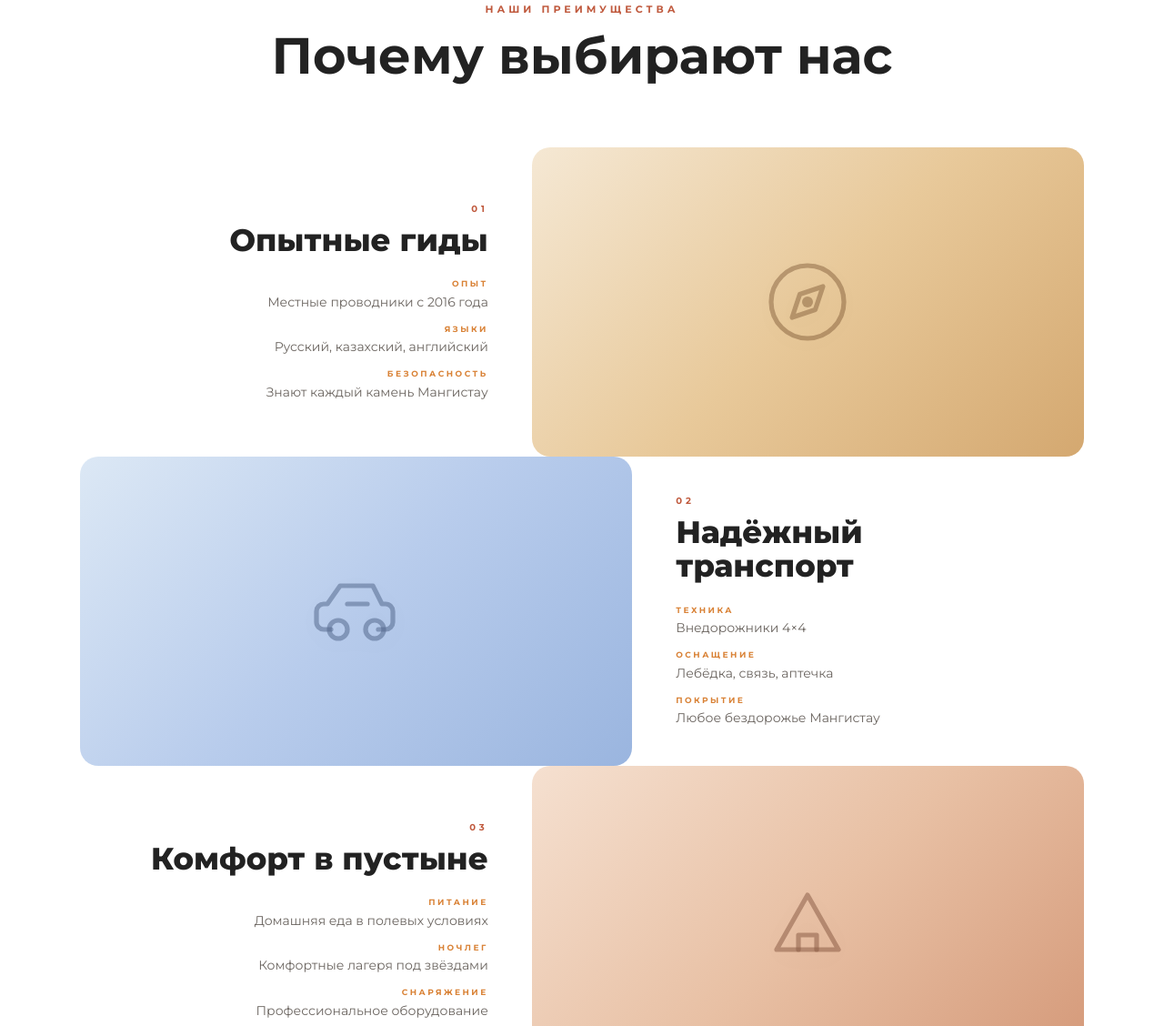
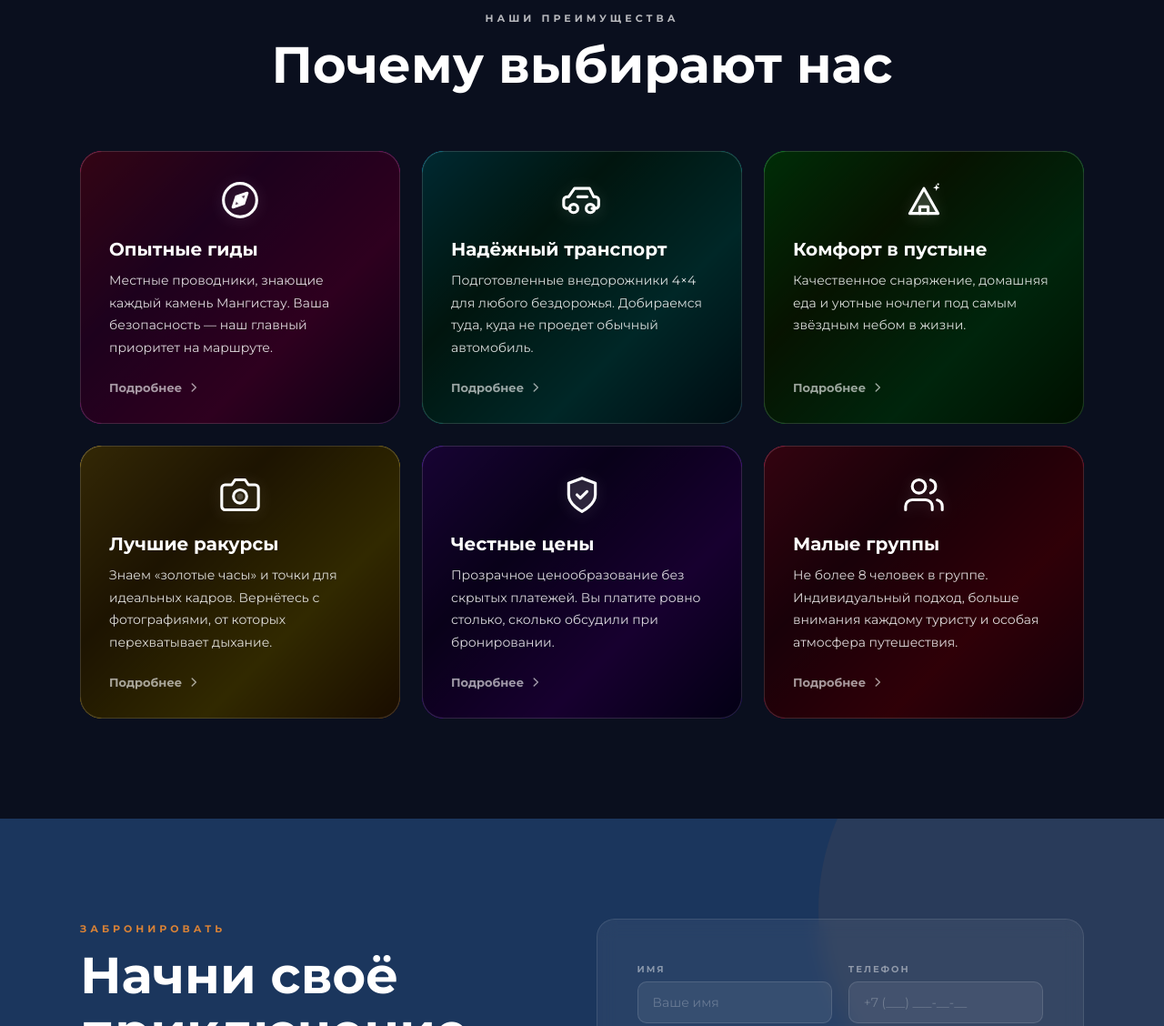
Before and after one commit to Dimanoid-Aktau/travel-kz12, a plain HTML site: page index.html in a window 1280 px wide. Shown: the part 3319-4447 px from the top of the page at 91% size. Drawn offline with Linux system fonts and the light colour scheme; no server answers; a web font is replaced by a local one.

Commit message:
Revert why-us to animated shader gradient cards
Co-Authored-By: Claude Sonnet 4.6 <noreply@anthropic.com>

```diff
--- a/index.html
+++ b/index.html
@@ -546,89 +546,111 @@
        WHY US
     ============================================================ */
     #why {
-      background: #fff;
-      padding: 100px 0 60px;
-    }
-    #why .section-eyebrow { color: var(--terra); }
-    #why .section-title   { color: var(--text); }
+      background: #0a0f1e;
+      padding: 110px 0;
+    }
+    #why .section-eyebrow { color: rgba(255,255,255,.70); }
+    #why .section-title   { color: #fff; }
     .why-head {
       text-align: center;
-      margin-bottom: 70px;
-    }
-    .why-row {
-      display: grid;
-      grid-template-columns: 55% 45%;
-      align-items: center;
-      min-height: 340px;
-    }
-    .why-row:nth-child(even) {
-      grid-template-columns: 45% 55%;
-    }
-    .why-row:nth-child(even) .why-visual { order: 2; }
-    .why-row:nth-child(even) .why-text {
-      order: 1;
-      align-items: flex-end;
-      text-align: right;
-    }
-    .why-visual {
-      height: 340px;
-      border-radius: 20px;
+      margin-bottom: 64px;
+    }
+    .why-grid {
+      display: flex;
+      flex-wrap: wrap;
+      justify-content: center;
+      gap: 24px;
+    }
+    @keyframes warpShift {
+      0%   { background-position: 0% 50%; }
+      50%  { background-position: 100% 50%; }
+      100% { background-position: 0% 50%; }
+    }
+    .why-card {
+      flex: 0 1 calc(33.333% - 16px);
+      min-width: 260px;
+      height: 300px;
+      border-radius: 24px;
       overflow: hidden;
+      position: relative;
+      transition: transform .3s ease, box-shadow .3s ease;
+    }
+    .why-card:hover {
+      transform: translateY(-8px);
+      box-shadow: 0 24px 64px rgba(0,0,0,.55);
+    }
+    .why-card-shader {
+      position: absolute;
+      inset: 0;
+      background-size: 400% 400%;
+    }
+    .why-card:nth-child(1) .why-card-shader {
+      background: linear-gradient(-45deg, hsl(280,100%,20%), hsl(320,100%,45%), hsl(300,90%,30%), hsl(340,100%,55%));
+      animation: warpShift 11s ease infinite;
+    }
+    .why-card:nth-child(2) .why-card-shader {
+      background: linear-gradient(-45deg, hsl(200,100%,18%), hsl(180,100%,38%), hsl(160,90%,22%), hsl(190,100%,48%));
+      animation: warpShift 13s ease infinite -2s;
+    }
+    .why-card:nth-child(3) .why-card-shader {
+      background: linear-gradient(-45deg, hsl(120,100%,16%), hsl(140,100%,36%), hsl(100,90%,20%), hsl(130,100%,44%));
+      animation: warpShift 10s ease infinite -4s;
+    }
+    .why-card:nth-child(4) .why-card-shader {
+      background: linear-gradient(-45deg, hsl(30,100%,25%), hsl(50,100%,48%), hsl(40,90%,30%), hsl(45,100%,56%));
+      animation: warpShift 12s ease infinite -6s;
+    }
+    .why-card:nth-child(5) .why-card-shader {
+      background: linear-gradient(-45deg, hsl(250,100%,20%), hsl(270,100%,46%), hsl(260,90%,26%), hsl(265,100%,54%));
+      animation: warpShift 14s ease infinite -1s;
+    }
+    .why-card:nth-child(6) .why-card-shader {
+      background: linear-gradient(-45deg, hsl(330,100%,20%), hsl(350,100%,46%), hsl(340,90%,26%), hsl(345,100%,54%));
+      animation: warpShift 9s ease infinite -3s;
+    }
+    .why-card-overlay {
+      position: absolute;
+      inset: 0;
+      background: rgba(0,0,0,0.80);
+      border: 1px solid rgba(255,255,255,0.14);
+      border-radius: 24px;
+    }
+    .why-card-content {
+      position: relative;
+      z-index: 2;
+      padding: 32px;
+      height: 100%;
+      display: flex;
+      flex-direction: column;
+      box-sizing: border-box;
+    }
+    .why-icon {
       display: flex;
       align-items: center;
       justify-content: center;
-    }
-    .why-visual-1 { background: linear-gradient(135deg, #f5e8d4, #e8c99a, #d4a870); }
-    .why-visual-2 { background: linear-gradient(135deg, #dce8f5, #b8ccec, #9ab5df); }
-    .why-visual-3 { background: linear-gradient(135deg, #f5e0d0, #e8c0a4, #d49878); }
-    .why-visual-4 { background: linear-gradient(135deg, #f5ecd0, #e8d890, #d4c060); }
-    .why-visual-5 { background: linear-gradient(135deg, #d8ede4, #aad4c0, #80bba0); }
-    .why-visual svg {
-      width: 96px;
-      height: 96px;
-      opacity: 0.60;
-      filter: drop-shadow(0 4px 16px rgba(0,0,0,.10));
-    }
-    .why-text {
-      padding: 0 48px;
-      display: flex;
-      flex-direction: column;
-      align-items: flex-start;
-    }
-    .why-num {
-      font-size: 10px;
+      margin-bottom: 20px;
+      filter: drop-shadow(0 2px 8px rgba(255,255,255,.18));
+    }
+    .why-title {
+      font-size: 20px;
       font-weight: 700;
-      letter-spacing: 4px;
-      text-transform: uppercase;
-      color: var(--terra);
+      color: #fff;
       margin-bottom: 10px;
     }
-    .why-name {
-      font-family: 'Montserrat', sans-serif;
-      font-size: clamp(22px, 2.8vw, 34px);
-      font-weight: 800;
-      color: var(--text);
-      line-height: 1.1;
-      margin-bottom: 22px;
-    }
-    .why-meta {
-      display: flex;
-      flex-direction: column;
-      gap: 12px;
-    }
-    .why-meta-item {
+    .why-desc {
       font-size: 14px;
-      color: var(--text-muted);
-      line-height: 1.5;
-    }
-    .why-meta-item strong {
-      display: block;
-      font-size: 9px;
+      line-height: 1.75;
+      color: rgba(255,255,255,0.85);
+      flex-grow: 1;
+    }
+    .why-more {
+      display: flex;
+      align-items: center;
+      gap: 6px;
+      font-size: 13px;
       font-weight: 700;
-      letter-spacing: 2.5px;
-      text-transform: uppercase;
-      color: var(--ochre);
-      margin-bottom: 3px;
+      color: rgba(255,255,255,0.60);
+      margin-top: 16px;
     }
 
     /* ============================================================
@@ -1064,13 +1086,9 @@
       .route-img-area { height: 260px; }
       .route-text { padding: 16px 0 0; }
 
-      .why-row { grid-template-columns: 1fr; min-height: auto; }
-      .why-row:nth-child(even) { grid-template-columns: 1fr; }
-      .why-row:nth-child(even) .why-visual { order: 1; }
-      .why-row:nth-child(even) .why-text { order: 2; align-items: flex-start; text-align: left; }
-      .why-visual { height: 220px; border-radius: 16px; }
-      .why-text { padding: 20px 0 32px; }
-      #why { padding: 80px 0 40px; }
+      .why-grid { gap: 16px; }
+      .why-card { height: auto; min-height: 260px; }
+      #why { padding: 80px 0; }
 
       #booking { padding: 80px 0; }
       .booking-form-card { padding: 28px 20px; }
@@ -1607,92 +1625,105 @@
       <span class="section-eyebrow reveal">Наши преимущества</span>
       <h2 class="section-title reveal reveal-delay-1">Почему выбирают нас</h2>
     </div>
-
-    <article class="why-row reveal">
-      <div class="why-visual why-visual-1" aria-hidden="true">
-        <svg viewBox="0 0 24 24" fill="none" stroke="rgba(80,40,10,.55)" stroke-width="1.3" stroke-linecap="round" stroke-linejoin="round">
-          <circle cx="12" cy="12" r="10"/><polygon points="16.24,7.76 14.12,14.12 7.76,16.24 9.88,9.88"/><circle cx="12" cy="12" r="1.5" fill="rgba(80,40,10,.55)" stroke="none"/>
-        </svg>
-      </div>
-      <div class="why-text">
-        <span class="why-num">01</span>
-        <h3 class="why-name">Опытные гиды</h3>
-        <div class="why-meta">
-          <div class="why-meta-item"><strong>Опыт</strong>Местные проводники с 2016 года</div>
-          <div class="why-meta-item"><strong>Языки</strong>Русский, казахский, английский</div>
-          <div class="why-meta-item"><strong>Безопасность</strong>Знают каждый камень Мангистау</div>
+    <div class="why-grid">
+
+      <div class="why-card reveal">
+        <div class="why-card-shader"></div>
+        <div class="why-card-overlay"></div>
+        <div class="why-card-content">
+          <div class="why-icon" aria-hidden="true">
+            <svg width="44" height="44" viewBox="0 0 24 24" fill="none" stroke="white" stroke-width="1.7" stroke-linecap="round" stroke-linejoin="round"><circle cx="12" cy="12" r="10"/><polygon points="16.24,7.76 14.12,14.12 7.76,16.24 9.88,9.88" fill="rgba(255,255,255,.22)"/><circle cx="12" cy="12" r="1.5" fill="white"/></svg>
+          </div>
+          <h3 class="why-title">Опытные гиды</h3>
+          <p class="why-desc">Местные проводники, знающие каждый камень Мангистау. Ваша безопасность — наш главный приоритет на маршруте.</p>
+          <div class="why-more">
+            <span>Подробнее</span>
+            <svg width="14" height="14" fill="none" stroke="currentColor" viewBox="0 0 24 24"><path stroke-linecap="round" stroke-linejoin="round" stroke-width="2.5" d="M9 5l7 7-7 7"/></svg>
+          </div>
         </div>
       </div>
-    </article>
-
-    <article class="why-row reveal reveal-delay-1">
-      <div class="why-visual why-visual-2" aria-hidden="true">
-        <svg viewBox="0 0 24 24" fill="none" stroke="rgba(20,40,80,.55)" stroke-width="1.3" stroke-linecap="round" stroke-linejoin="round">
-          <path d="M5 17H3a2 2 0 01-2-2v-3c0-1.1.9-2 2-2h1l3.5-5h9L19 10h1a2 2 0 012 2v3a2 2 0 01-2 2h-2"/><circle cx="7" cy="17" r="2.5"/><circle cx="17" cy="17" r="2.5"/><path d="M9.5 10H15"/>
-        </svg>
-      </div>
-      <div class="why-text">
-        <span class="why-num">02</span>
-        <h3 class="why-name">Надёжный транспорт</h3>
-        <div class="why-meta">
-          <div class="why-meta-item"><strong>Техника</strong>Внедорожники 4×4</div>
-          <div class="why-meta-item"><strong>Оснащение</strong>Лебёдка, связь, аптечка</div>
-          <div class="why-meta-item"><strong>Покрытие</strong>Любое бездорожье Мангистау</div>
+
+      <div class="why-card reveal reveal-delay-1">
+        <div class="why-card-shader"></div>
+        <div class="why-card-overlay"></div>
+        <div class="why-card-content">
+          <div class="why-icon" aria-hidden="true">
+            <svg width="44" height="44" viewBox="0 0 24 24" fill="none" stroke="white" stroke-width="1.7" stroke-linecap="round" stroke-linejoin="round"><path d="M5 17H3a2 2 0 01-2-2v-3c0-1.1.9-2 2-2h1l3.5-5h9L19 10h1a2 2 0 012 2v3a2 2 0 01-2 2h-2"/><circle cx="7" cy="17" r="2.5"/><circle cx="17" cy="17" r="2.5"/><path d="M9.5 10H15"/></svg>
+          </div>
+          <h3 class="why-title">Надёжный транспорт</h3>
+          <p class="why-desc">Подготовленные внедорожники 4×4 для любого бездорожья. Добираемся туда, куда не проедет обычный автомобиль.</p>
+          <div class="why-more">
+            <span>Подробнее</span>
+            <svg width="14" height="14" fill="none" stroke="currentColor" viewBox="0 0 24 24"><path stroke-linecap="round" stroke-linejoin="round" stroke-width="2.5" d="M9 5l7 7-7 7"/></svg>
+          </div>
         </div>
       </div>
-    </article>
-
-    <article class="why-row reveal reveal-delay-1">
-      <div class="why-visual why-visual-3" aria-hidden="true">
-        <svg viewBox="0 0 24 24" fill="none" stroke="rgba(80,30,10,.55)" stroke-width="1.3" stroke-linecap="round" stroke-linejoin="round">
-          <path d="M3.5 20L12 5l8.5 15z"/><path d="M9.5 20v-4h5v4"/>
-        </svg>
-      </div>
-      <div class="why-text">
-        <span class="why-num">03</span>
-        <h3 class="why-name">Комфорт в пустыне</h3>
-        <div class="why-meta">
-          <div class="why-meta-item"><strong>Питание</strong>Домашняя еда в полевых условиях</div>
-          <div class="why-meta-item"><strong>Ночлег</strong>Комфортные лагеря под звёздами</div>
-          <div class="why-meta-item"><strong>Снаряжение</strong>Профессиональное оборудование</div>
+
+      <div class="why-card reveal reveal-delay-2">
+        <div class="why-card-shader"></div>
+        <div class="why-card-overlay"></div>
+        <div class="why-card-content">
+          <div class="why-icon" aria-hidden="true">
+            <svg width="44" height="44" viewBox="0 0 24 24" fill="none" stroke="white" stroke-width="1.7" stroke-linecap="round" stroke-linejoin="round"><path d="M3.5 20L12 5l8.5 15z" fill="rgba(255,255,255,.12)"/><path d="M9.5 20v-4h5v4"/><path d="M19 4l.5-1.5.5 1.5 1.5.5-1.5.5-.5 1.5-.5-1.5-1.5-.5z" fill="white" stroke="none"/><circle cx="20.5" cy="2.5" r=".6" fill="white" stroke="none"/></svg>
+          </div>
+          <h3 class="why-title">Комфорт в пустыне</h3>
+          <p class="why-desc">Качественное снаряжение, домашняя еда и уютные ночлеги под самым звёздным небом в жизни.</p>
+          <div class="why-more">
+            <span>Подробнее</span>
+            <svg width="14" height="14" fill="none" stroke="currentColor" viewBox="0 0 24 24"><path stroke-linecap="round" stroke-linejoin="round" stroke-width="2.5" d="M9 5l7 7-7 7"/></svg>
+          </div>
         </div>
       </div>
-    </article>
-
-    <article class="why-row reveal">
-      <div class="why-visual why-visual-4" aria-hidden="true">
-        <svg viewBox="0 0 24 24" fill="none" stroke="rgba(70,50,5,.55)" stroke-width="1.3" stroke-linecap="round" stroke-linejoin="round">
-          <path d="M23 19a2 2 0 01-2 2H3a2 2 0 01-2-2V8a2 2 0 012-2h4l2-3h6l2 3h4a2 2 0 012 2z"/><circle cx="12" cy="13" r="4"/>
-        </svg>
-      </div>
-      <div class="why-text">
-        <span class="why-num">04</span>
-        <h3 class="why-name">Лучшие ракурсы</h3>
-        <div class="why-meta">
-          <div class="why-meta-item"><strong>Съёмка</strong>Золотые часы и закаты</div>
-          <div class="why-meta-item"><strong>Локации</strong>Эксклюзивные точки для кадра</div>
-          <div class="why-meta-item"><strong>Результат</strong>Снимки, от которых захватывает дух</div>
+
+      <div class="why-card reveal">
+        <div class="why-card-shader"></div>
+        <div class="why-card-overlay"></div>
+        <div class="why-card-content">
+          <div class="why-icon" aria-hidden="true">
+            <svg width="44" height="44" viewBox="0 0 24 24" fill="none" stroke="white" stroke-width="1.7" stroke-linecap="round" stroke-linejoin="round"><path d="M23 19a2 2 0 01-2 2H3a2 2 0 01-2-2V8a2 2 0 012-2h4l2-3h6l2 3h4a2 2 0 012 2z"/><circle cx="12" cy="13" r="4"/><circle cx="12" cy="13" r="1.8" fill="rgba(255,255,255,.2)" stroke="none"/></svg>
+          </div>
+          <h3 class="why-title">Лучшие ракурсы</h3>
+          <p class="why-desc">Знаем «золотые часы» и точки для идеальных кадров. Вернётесь с фотографиями, от которых перехватывает дыхание.</p>
+          <div class="why-more">
+            <span>Подробнее</span>
+            <svg width="14" height="14" fill="none" stroke="currentColor" viewBox="0 0 24 24"><path stroke-linecap="round" stroke-linejoin="round" stroke-width="2.5" d="M9 5l7 7-7 7"/></svg>
+          </div>
         </div>
       </div>
-    </article>
-
-    <article class="why-row reveal reveal-delay-1">
-      <div class="why-visual why-visual-5" aria-hidden="true">
-        <svg viewBox="0 0 24 24" fill="none" stroke="rgba(10,50,30,.55)" stroke-width="1.3" stroke-linecap="round" stroke-linejoin="round">
-          <path d="M12 22s8-4 8-10V5l-8-3-8 3v7c0 6 8 10 8 10z"/><polyline points="9,12 11,14 15,10"/>
-        </svg>
-      </div>
-      <div class="why-text">
-        <span class="why-num">05</span>
-        <h3 class="why-name">Честные цены</h3>
-        <div class="why-meta">
-          <div class="why-meta-item"><strong>Прозрачность</strong>Без скрытых платежей</div>
-          <div class="why-meta-item"><strong>Включено</strong>Трансфер, питание, ночлег</div>
-          <div class="why-meta-item"><strong>Оплата</strong>Вы платите ровно то, что обсудили</div>
+
+      <div class="why-card reveal reveal-delay-1">
+        <div class="why-card-shader"></div>
+        <div class="why-card-overlay"></div>
+        <div class="why-card-content">
+          <div class="why-icon" aria-hidden="true">
+            <svg width="44" height="44" viewBox="0 0 24 24" fill="none" stroke="white" stroke-width="1.7" stroke-linecap="round" stroke-linejoin="round"><path d="M12 22s8-4 8-10V5l-8-3-8 3v7c0 6 8 10 8 10z" fill="rgba(255,255,255,.10)"/><polyline points="9,12 11,14 15,10"/></svg>
+          </div>
+          <h3 class="why-title">Честные цены</h3>
+          <p class="why-desc">Прозрачное ценообразование без скрытых платежей. Вы платите ровно столько, сколько обсудили при бронировании.</p>
+          <div class="why-more">
+            <span>Подробнее</span>
+            <svg width="14" height="14" fill="none" stroke="currentColor" viewBox="0 0 24 24"><path stroke-linecap="round" stroke-linejoin="round" stroke-width="2.5" d="M9 5l7 7-7 7"/></svg>
+          </div>
         </div>
       </div>
-    </article>
-
+
+      <div class="why-card reveal reveal-delay-2">
+        <div class="why-card-shader"></div>
+        <div class="why-card-overlay"></div>
+        <div class="why-card-content">
+          <div class="why-icon" aria-hidden="true">
+            <svg width="44" height="44" viewBox="0 0 24 24" fill="none" stroke="white" stroke-width="1.7" stroke-linecap="round" stroke-linejoin="round"><path d="M17 21v-2a4 4 0 00-4-4H5a4 4 0 00-4 4v2"/><circle cx="9" cy="7" r="4"/><path d="M23 21v-2a4 4 0 00-3-3.87"/><path d="M16 3.13a4 4 0 010 7.75"/></svg>
+          </div>
+          <h3 class="why-title">Малые группы</h3>
+          <p class="why-desc">Не более 8 человек в группе. Индивидуальный подход, больше внимания каждому туристу и особая атмосфера путешествия.</p>
+          <div class="why-more">
+            <span>Подробнее</span>
+            <svg width="14" height="14" fill="none" stroke="currentColor" viewBox="0 0 24 24"><path stroke-linecap="round" stroke-linejoin="round" stroke-width="2.5" d="M9 5l7 7-7 7"/></svg>
+          </div>
+        </div>
+      </div>
+
+    </div>
   </div>
 </section>
 
```
